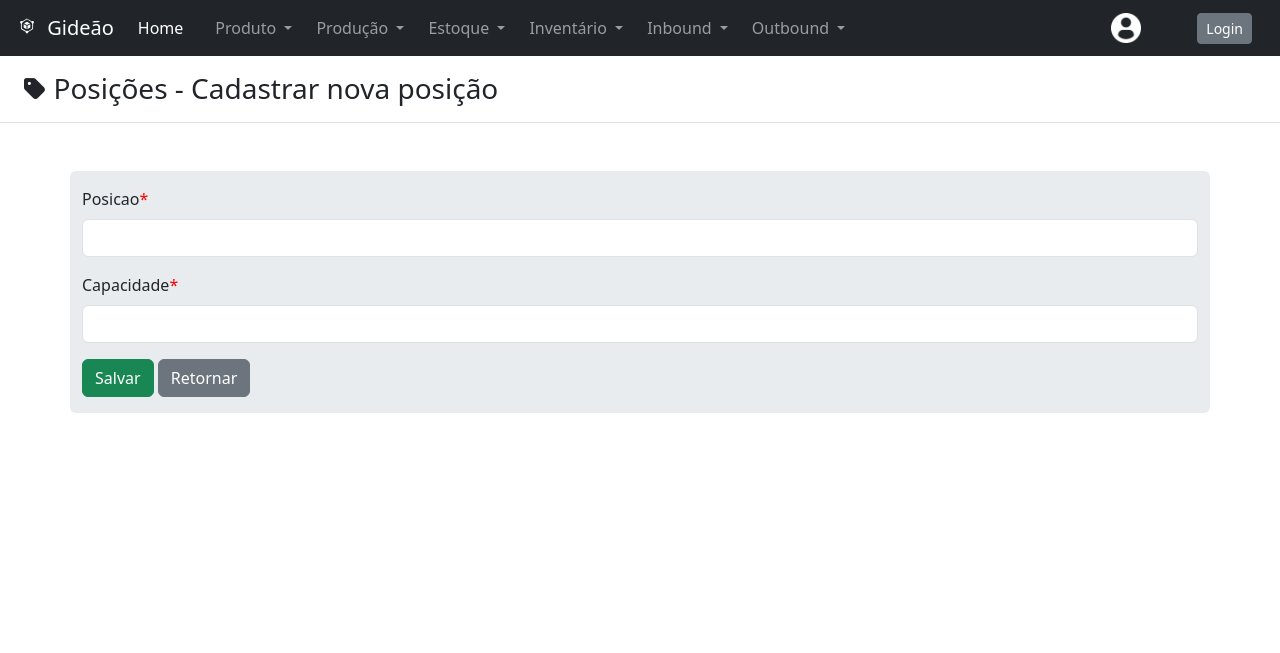
After one commit to rochamrcs/projeto-gideao, a Django app: page /estoque/nova_posicao/ in a window 1280 px wide. The commit adds this page. Shown: the top 653 px of the page. Run offline with Django 4.2, Linux system fonts and the light colour scheme; some libraries are stand-ins or nearby versions.

Commit message:
Ajustes no template e funcionalidades de Estoque

```diff
--- /dev/null
+++ b/projeto/Apps/Estoque/forms.py
@@ -0,0 +1,8 @@
+from django import forms
+from.models import Posicao
+
+class PosicaoForm(forms.ModelForm):
+
+    class Meta:
+        model = Posicao
+        fields = ['posicao', 'capacidade']
--- a/projeto/Apps/Estoque/models.py
+++ b/projeto/Apps/Estoque/models.py
@@ -2,7 +2,9 @@ from django.db import models
 
 
 class Posicao(models.Model):
-    posicao = models.CharField(max_length=30, default="")
+    posicao = models.CharField(max_length=30, default="", unique=True, error_messages={
+        'unique': 'Essa posição já possui cadastro'
+    })
     capacidade = models.IntegerField()
     ocupacao = models.IntegerField(default=0)
 
--- /dev/null
+++ b/projeto/Apps/Estoque/templates/estoque/nova_posicao_form.html
@@ -0,0 +1,22 @@
+{% extends 'base.html'%}
+
+{% block title %} Nova Posição {% endblock title %}
+
+{% load crispy_forms_tags %}
+
+{% block content %}
+
+<h3 class="pb-3 border-bottom ps-4"><i class="me-2 fa-sharp fa-solid fa-tag fa-sm"></i>Posições - Cadastrar nova posição</h3>
+
+
+<div class="container bg-body-secondary mt-5 pt-3 pb-3 rounded">
+    <form method="POST" action=".">
+        {% csrf_token %}
+        {{ form|crispy }}
+        <button type="submit" class="btn btn-success"> Salvar </button>
+        <button type="reset" class="btn btn-secondary"><a href="{% url 'estoque'%}" class="text-decoration-none text-reset" > Retornar </a></button>
+
+    </form>
+</div>
+
+{% endblock content %}
--- a/projeto/Apps/Estoque/urls.py
+++ b/projeto/Apps/Estoque/urls.py
@@ -3,4 +3,6 @@ from projeto.Apps.Estoque import views
 
 urlpatterns = [
     path('', views.estoque, name='estoque'),
+    path('nova_posicao/', views.CriarPosicao.as_view(), name='nova_posicao'),
+    path('detail/<int:pk>/', views.DetalhePosicao.as_view(), name='detalhe')
 ]
--- a/projeto/Apps/Estoque/views.py
+++ b/projeto/Apps/Estoque/views.py
@@ -1,8 +1,25 @@
-from django.shortcuts import render
+from django.shortcuts import render, HttpResponse
+from django.views.generic import CreateView, DetailView
 from .models import Posicao
+from .forms import PosicaoForm
+from django.urls import reverse_lazy
 
 def estoque(request):
     template_name = './estoque/estoque.html'
     objetos = Posicao.objects.all()
     contexto = {'objetos_lista': objetos}
     return render(request, template_name, contexto)
+
+def nova_posicao(request):
+    template_name = './estoque/nova_posicao_form.html'
+    return render(request, template_name)
+
+class CriarPosicao(CreateView):
+    template_name = './estoque/nova_posicao_form.html'
+    form_class = PosicaoForm
+    success_url = reverse_lazy('estoque')
+
+class DetalhePosicao(DetailView):
+    template_name = './estoque/detail_posicao.html'
+    model = Posicao
+    queryset = Posicao.objects.all()
--- a/projeto/base_static/css/style.css
+++ b/projeto/base_static/css/style.css
@@ -9,3 +9,7 @@ body {
 .brand {
     color: rgb(236, 174, 4);
 }
+
+.asteriskField {
+    color: red;
+}
--- a/projeto/templates/global/base.html
+++ b/projeto/templates/global/base.html
@@ -11,7 +11,7 @@
     <link rel="stylesheet" href="{% static 'css/style.css'%}">
     <link rel="icon" type="image/png" href="{% static 'img/favicon.ico' %}">
     <script src="https://kit.fontawesome.com/eadd49e46a.js" crossorigin="anonymous"></script>
-    <title>Gideão</title>
+    <title>Gideão |{% block title %} Ínicio {% endblock title %}</title>
 </head>
 <body>
 
--- a/projeto/templates/global/nav.html
+++ b/projeto/templates/global/nav.html
@@ -22,10 +22,8 @@
               Produto
             </a>
             <ul class="dropdown-menu">
-              <li><a class="dropdown-item" href="#">Action</a></li>
-              <li><a class="dropdown-item" href="#">Another action</a></li>
-              <li><hr class="dropdown-divider"></li>
-              <li><a class="dropdown-item" href="#">Something else here</a></li>
+              <li><a class="dropdown-item" href="#">Produtos</a></li>
+              <li><a class="dropdown-item" href="#">Novo Produto</a></li>
             </ul>
           </li>
 
@@ -91,7 +89,7 @@
 
         </ul>
 
-        <li class="nav-item dropdown me-5">
+        <li class="nav-item dropdown d-flex me-5">
           <img
           class="nav-link dropdown-toggle me-2" href="#" role="button" data-bs-toggle="dropdown" aria-expanded="false"
           src="{% static 'img/profile-user.png' %}" alt="Logo" width="30" height="30">
```
Also changed, not shown: projeto/Apps/Estoque/templates/estoque/detail_posicao.html (added, +22 -0 lines), projeto/Apps/Estoque/templates/estoque/estoque.html (+10 -1 lines), projeto/settings.py (+8 -0 lines).
